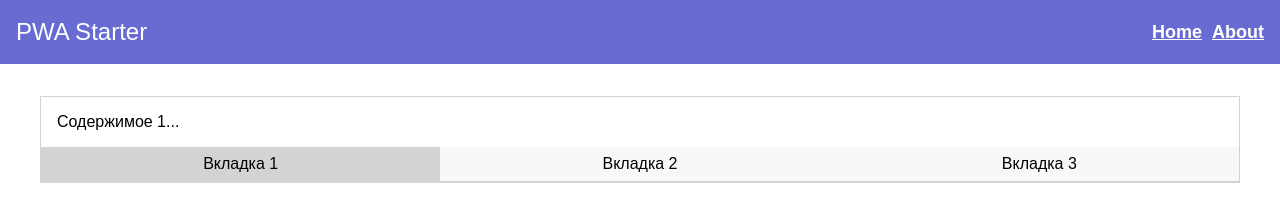
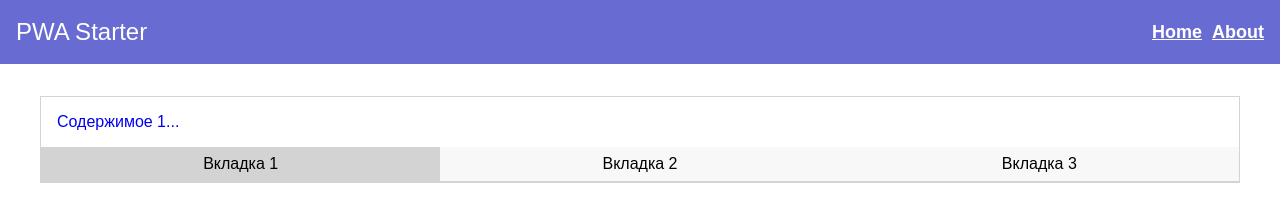
Before and after one commit to ruslanlevv/ruslanlevv.github.io, a website with bundled scripts: page index.html in a window 1280 px wide. Built offline with nearby package versions, Linux system fonts and the light colour scheme; what @vaadin/router would draw is missing.

Commit message:
Update index.html

```diff
--- a/index.html
+++ b/index.html
@@ -40,7 +40,7 @@
 
     <div class="tabs__content">
       <div class="tabs__pane tabs__pane_show" id="content-1">
-        Содержимое 1...
+        <a href="https://google.com">Содержимое 1...</a>
       </div>
       <div class="tabs__pane" id="content-2">
         Содержимое 2...
```
